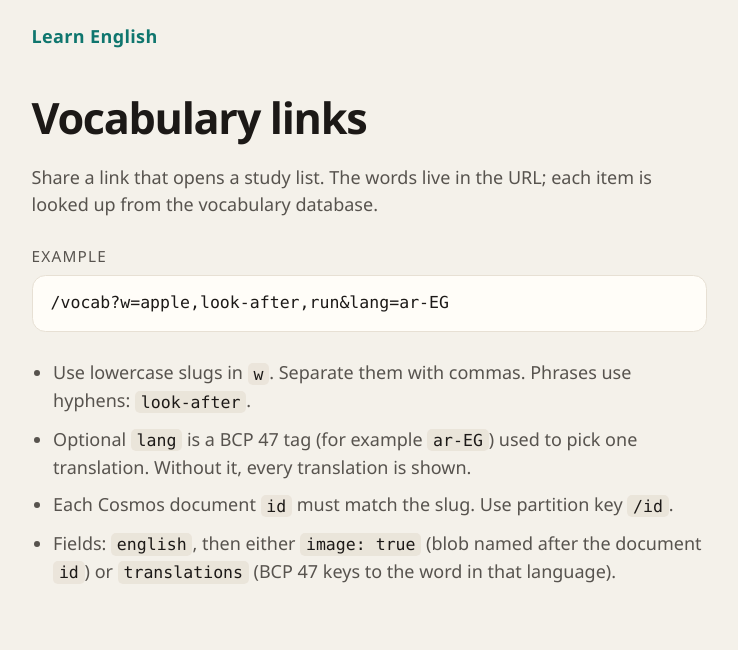
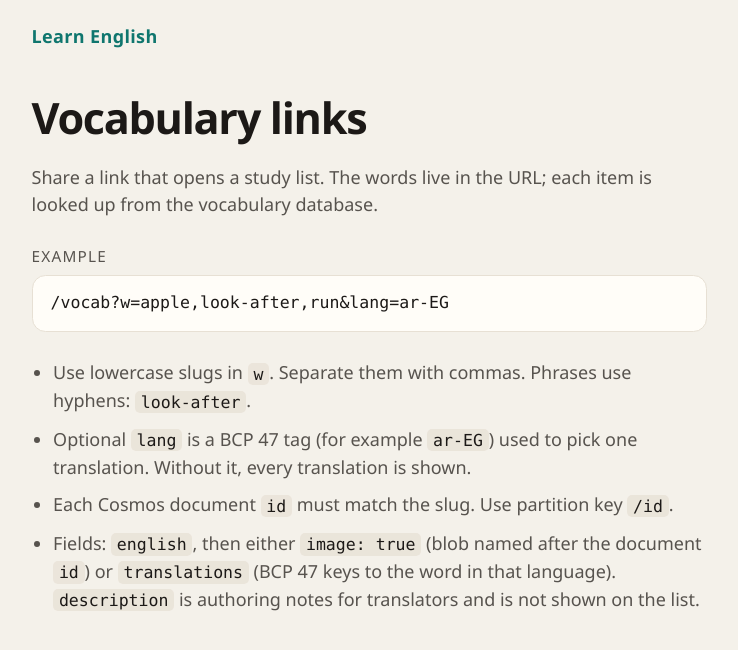
Before and after one commit to badnumbers/learn-english, a React (Vite) app in the folder web/: page / in a window 1280 px wide. Shown: the top 650 px of the page, without its empty margins (271-1009 px from the left). Built offline with nearby package versions, Linux system fonts and the light colour scheme.

Commit message:
Amendments to take account of the `description` property being used in Cosmos, and a small amendment to the prompt to get translations.

```diff
--- a/web/src/pages/HomePage.tsx
+++ b/web/src/pages/HomePage.tsx
@@ -25,7 +25,9 @@ export function HomePage() {
         <li>
           Fields: <code>english</code>, then either <code>image: true</code>{' '}
           (blob named after the document <code>id</code>) or{' '}
-          <code>translations</code> (BCP 47 keys to the word in that language).
+          <code>translations</code> (BCP 47 keys to the word in that language).{' '}
+          <code>description</code> is authoring notes for translators and is
+          not shown on the list.
         </li>
       </ul>
     </section>
```
Also changed, not shown: 3 other files (tests, documents, lock files or other folders).
